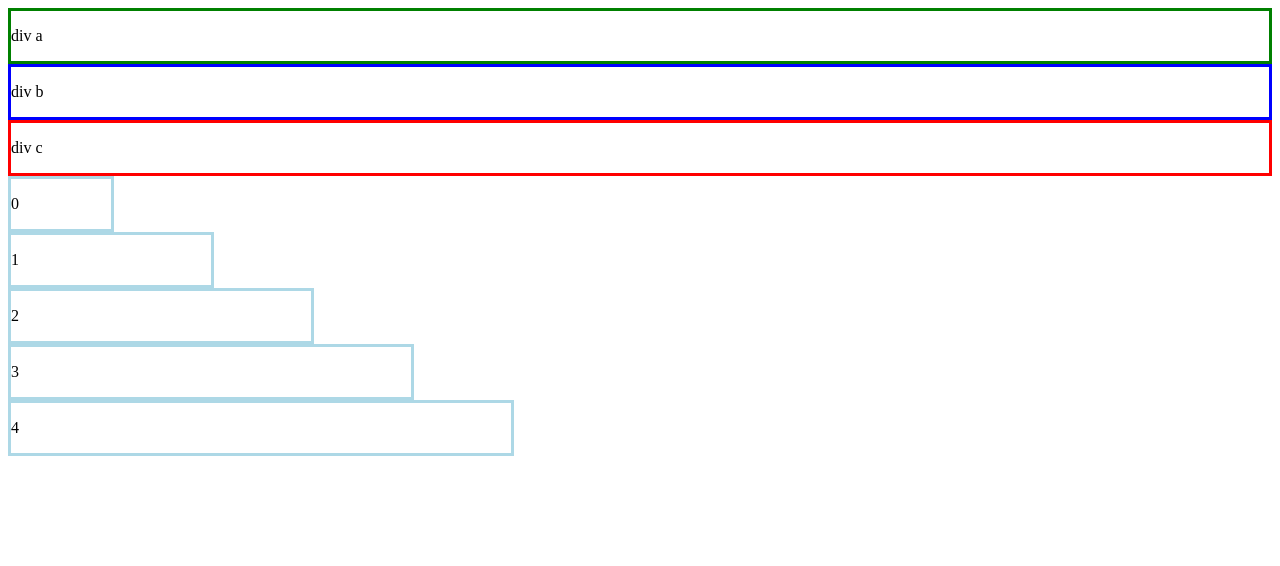
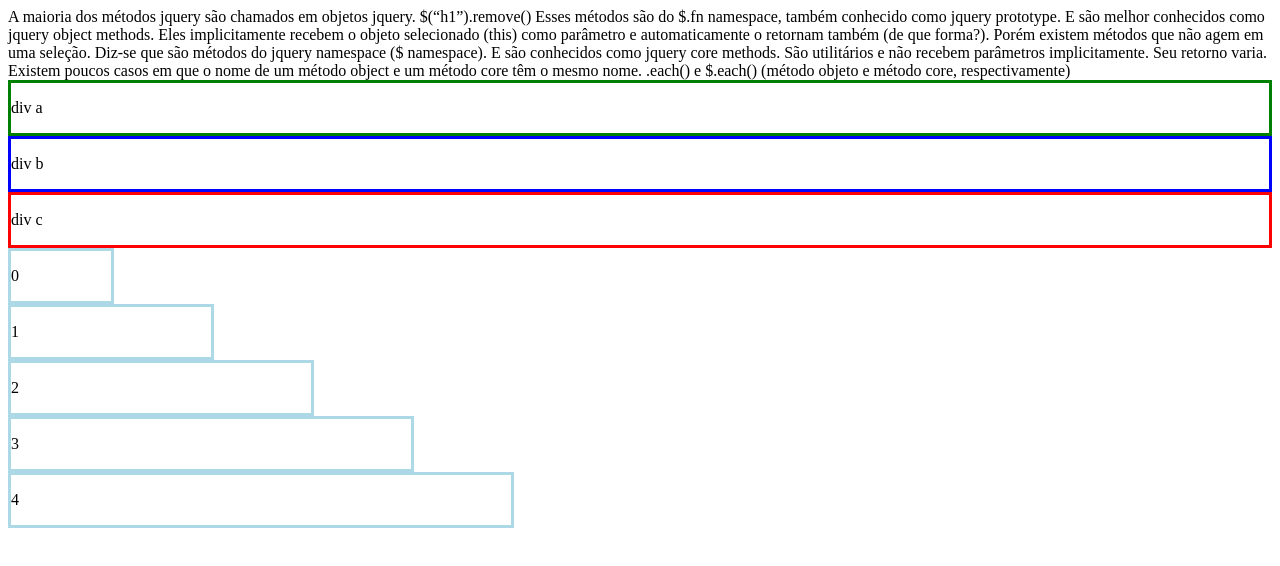
Before and after one commit to onildof/jquery, a plain HTML site: page each.html in a window 1280 px wide. Drawn offline with Linux system fonts and the light colour scheme.

Commit message:
diferença entre object e core methods

```diff
--- a/each.html
+++ b/each.html
@@ -24,6 +24,19 @@
 		</style>
 	</head>
 	<body>
+		<div>
+A maioria dos métodos jquery são chamados em objetos jquery.
+
+$(“h1”).remove()
+
+Esses métodos são do $.fn namespace, também conhecido como jquery prototype. E são melhor conhecidos como jquery object methods. Eles implicitamente recebem o objeto selecionado (this) como parâmetro e automaticamente o retornam também (de que forma?).
+
+Porém existem métodos que não agem em uma seleção. Diz-se que são métodos do jquery namespace ($ namespace). E são conhecidos como jquery core methods. São utilitários e não recebem parâmetros implicitamente. Seu retorno varia.
+
+Existem poucos casos em que o nome de um método object e um método core têm o mesmo nome.
+
+.each() e $.each() (método objeto e método core, respectivamente)
+		</div>
 		<div id="container">
 			<div class="a"><p>div a</p></div>
 			<div class="b"><p>div b</p></div>
```
